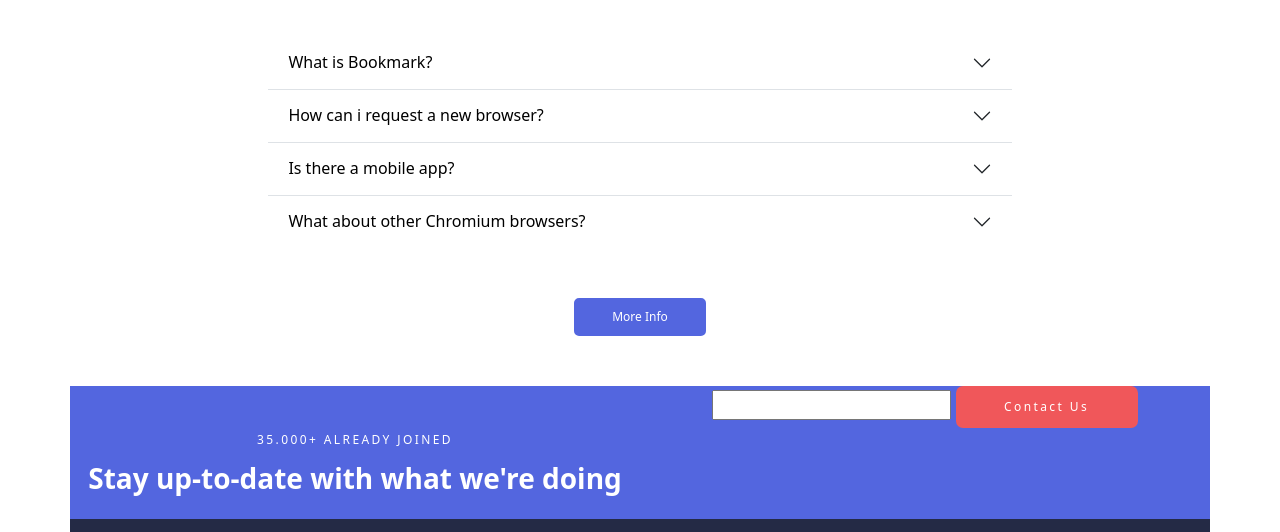
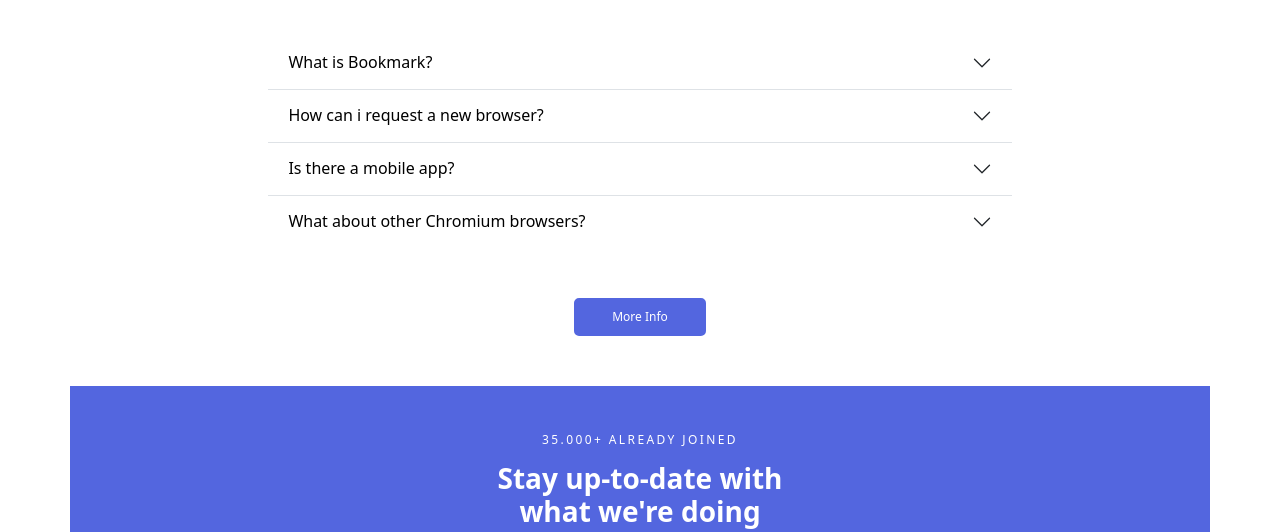
Before and after one commit to LLuisPP/S1.2-Bootstrap_-_SASS-N.III, a website: page index.html in a window 1280 px wide. Shown: the part 2018-2550 px from the top of the page. Drawn offline with nearby package versions, Linux system fonts and the light colour scheme; files that its build step writes are made by us from their sources; files whose address does not match are found by name.

Commit message:
> | exercse 5 footer finished layiut

```diff
--- a/index.html
+++ b/index.html
@@ -273,18 +273,18 @@
   <footer class="footer">
     <div class="row bg-footer text-center justify-content-center mt-5">
 
-      <div class="col-sm-6 col-md-6 col-lg-6 col-xl-6">
+      <div class="col-sm-6 col-md-6 col-lg-6 col-xl-4">
         <p class="footer-subtitle mt-5">
           35.000+ ALREADY JOINED
         </p>
         <h3 class="display-7 subtitle ">Stay up-to-date with what we're doing</h3>
-        <form action="" aria-placeholder="what?" class="col-sm-12 col-md-12 col-lg-12 col-xl-12 mt-4">
+        <form action="" class="col-sm-12 col-md-12 col-lg-12 col-xl-12 mt-6">
         </form>
       </div>
 
-      <div class="col-sm-12 col-md-12 col-lg-12 col-xl-6 mb-5">
-        <input type="text" class="">
-        <button class="login-button col-3 col-sm-3 col-md-4 col-lg-4 col-xl-4 btn btn-primary" id="contact">Contact Us</button>
+      <div class="d-flex justify-content-center gap-3 my-4">
+        <input type="text" class="w-25">
+        <button class="login-button btn btn-primary" id="contact">Contact Us</button>
       </div>
 
       <div class="footer bg-footer2 d-flex justify-content-between">
```
